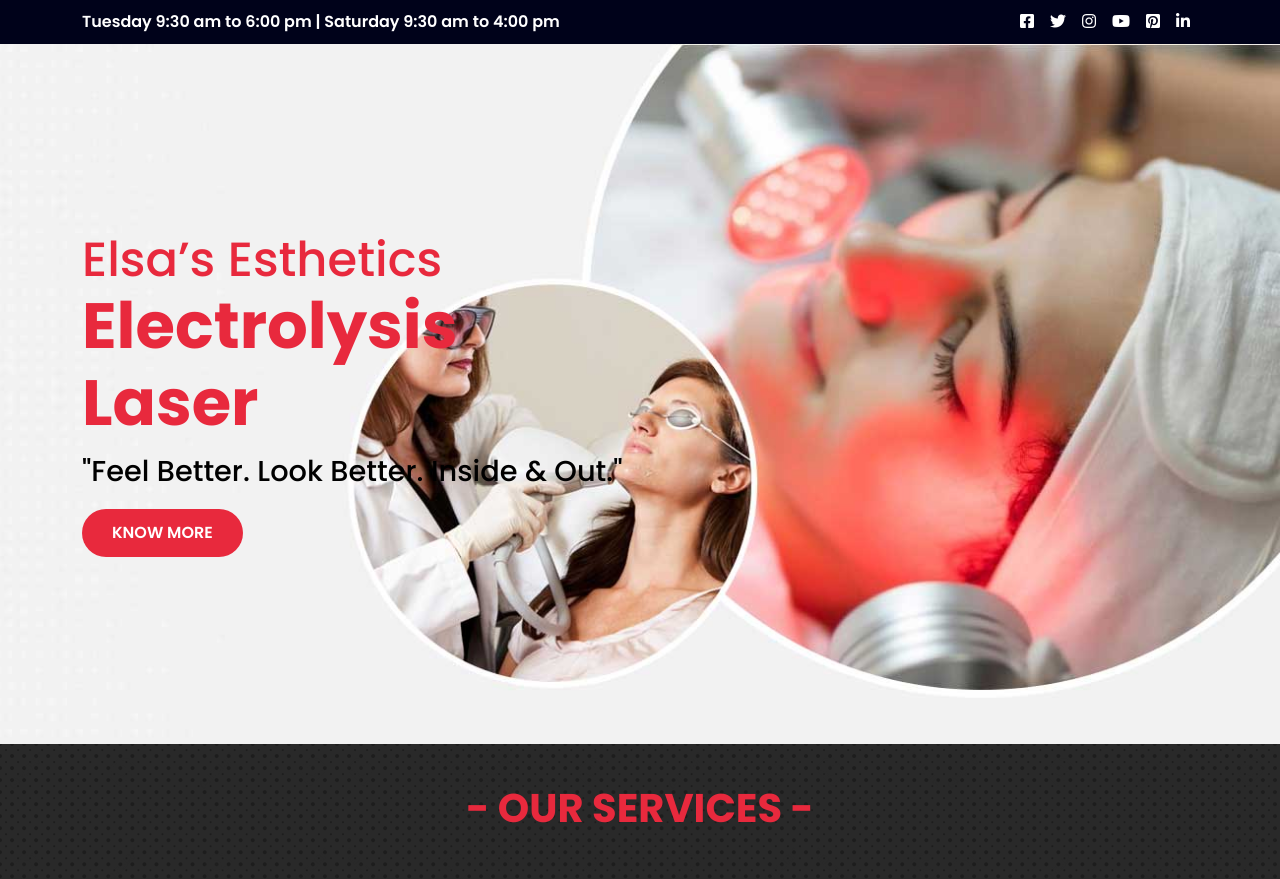
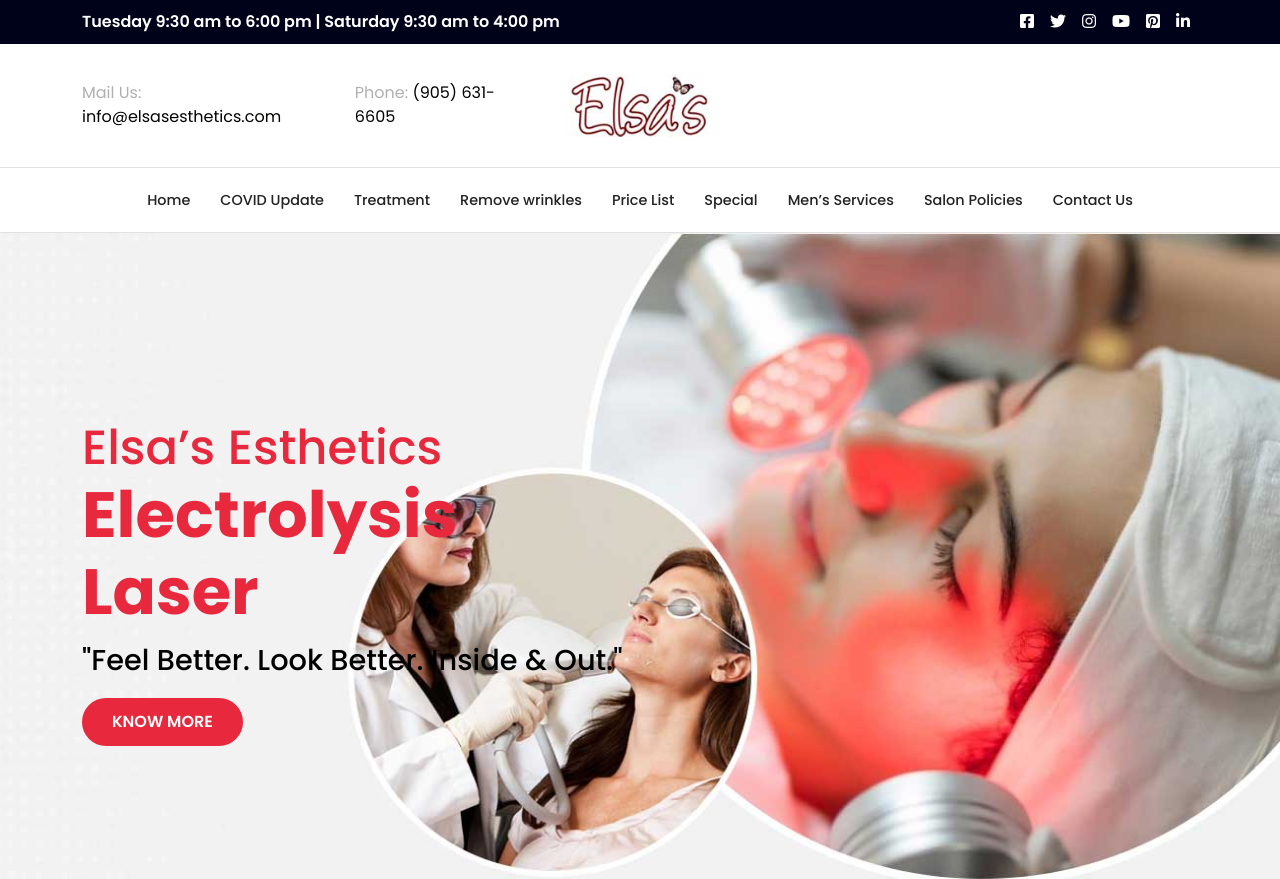
Before and after one commit to Think-To-Share/elsa-design, a website built with webpack: page index.html in a window 1280 px wide. Shown: the top 879 px of the page. Built offline with nearby package versions, Linux system fonts and the light colour scheme; files whose address does not match are found by name.

Commit message:
header section adding

```diff
--- a/index.html
+++ b/index.html
@@ -30,6 +30,56 @@
             </div>
         </div>
     </section>
+
+  <!--start heading-section -->
+<header class="heading-section">
+    <div class="header-top">
+        <div class="container">
+            <div class="row align-items-center">
+                <div class="col-md-5">
+                    <div class="heading-mail-call">
+                        <p class="emailus">Mail Us:<a href="#"> info@elsasesthetics.com</a></p>
+                        <p class="callus"> Phone:<a href="#"> (905) 631-6605</a></p>
+                    </div>
+                </div>
+                <div class="col-md-2">
+                    <div class="logo-container">
+                        <img src="./src/images/logo.jpg" alt="" class="logo">
+                    </div>
+                </div>
+                <div class="col-md-5">
+
+                </div>
+            </div>
+        </div>
+    </div>
+    <div class="header-bottom">
+        <div class="container">
+            <div class="row justify-content-center">
+                <div class="col-md-12 col-xxl-10">
+                    <div class="menu-container">
+                        <ul>
+                            <li><a href="#"> Home </a></li>
+                            <li><a href="#"> COVID Update</a></li>
+                            <li><a href="#"> Treatment </a></li>
+                            <li><a href="#"> Remove wrinkles</a></li>
+                            <li><a href="#"> Price List </a></li>
+                            <li><a href="#"> Special</a></li>
+                            <li><a href="#"> Men’s Services </a></li>
+                            <li><a href="#"> Salon Policies </a></li>
+                            <li><a href="#"> Contact Us</a></li>
+                            <!-- <li><a href="#"> Book Appointment </a></li> -->
+                        </ul>
+                    </div>
+                </div>
+            </div>
+        </div>
+    </div>
+
+</header>
+
+
+
 
     <section class="homepage-slider">
         <div class="slider-main">
--- a/src/scss/_homepage.scss
+++ b/src/scss/_homepage.scss
@@ -1,4 +1,93 @@
 @use "sass:math";
+
+// heading top
+.heading-section{
+    .header-top{
+        padding-top:30px ;
+        padding-bottom:30px ;
+         .heading-mail-call{
+            display: flex;
+            .emailus{
+                color:#b0b0b0;
+                margin-bottom: 0;
+                a{
+                    color: #020300;
+                    text-decoration: none;
+                    &:hover{
+                        text-decoration: underline;
+                    }
+                }
+            }
+            .callus{
+                color:#b0b0b0;
+                padding-left:3%;
+                margin-bottom: 0;
+                a{
+                    color: #020300;
+                    text-decoration: none;
+
+                    &:hover{
+                        text-decoration: underline;
+                    }
+                }
+            }
+        }
+        .logo-container{
+            .logo{
+                display: block;
+                margin-left: auto;
+                margin-right: auto;
+                width: 140px;
+            }
+
+        }
+    }
+    .header-bottom{
+        border-top: 1px solid #e1e1e1;
+        padding-top: 20px;
+        padding-bottom: 20px;
+        border-bottom: 1px solid #e1e1e1;
+        .menu-container {
+            ul {
+                list-style-type: none;
+                padding: 0;
+                margin: 0;
+                display: flex;
+                justify-content: center;
+
+                li {
+                    padding: 0 15px;
+                    a{
+                        text-decoration: none;
+                        font-size: 0.9em;
+                        color:#222222;
+                        font-weight:500;
+                        position: relative;
+
+                        &::after {
+                            content: "";
+                            position: absolute;
+                            left: 0;
+                            top: calc(100% + 5px);
+                            width: 0;
+                            height: 2px;
+                            background-color: $primary-color;
+                            transition: width 0.3s ease-in-out;
+                        }
+                        &:hover {
+                            &::after {
+                                width: 100%;
+                            }
+                        }
+                    }
+                    }
+                    // text-transform: uppercase;
+
+            }
+        }
+    }
+
+}
 
 // Top Bar
 .topbar {
```
Also changed, not shown: dist/css/app.css (added), src/images/logo.jpg (added), 3 other files.
